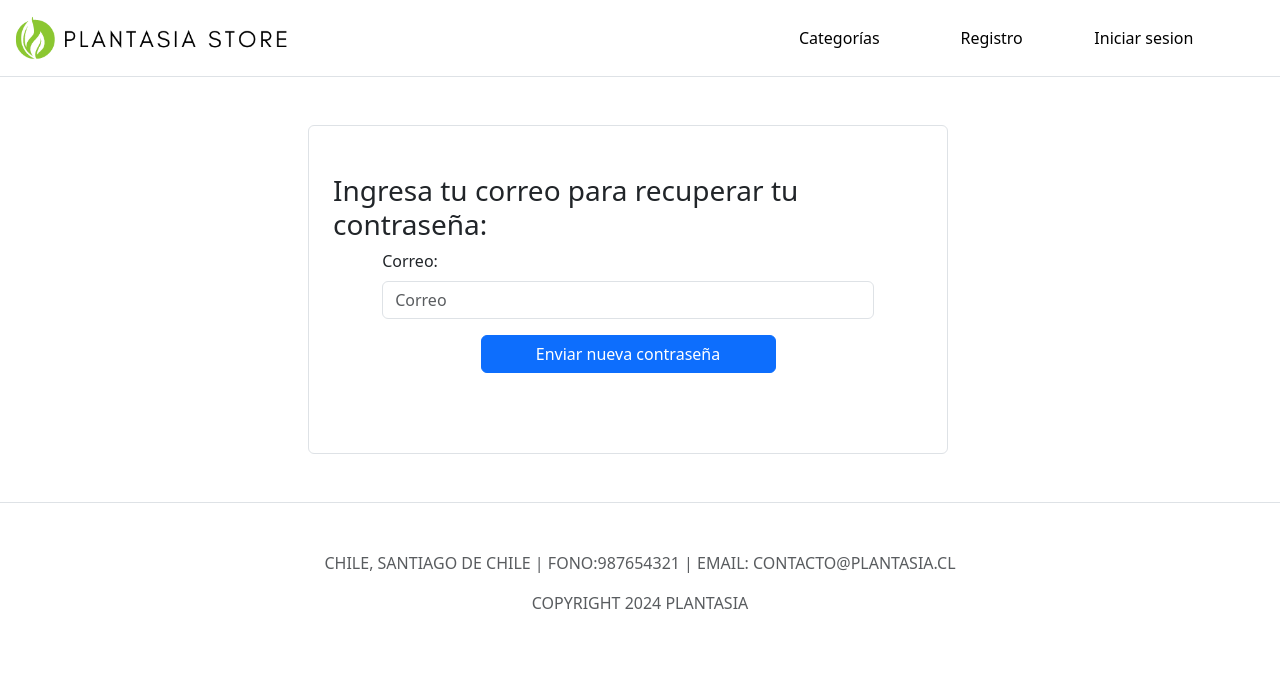
After one commit to AlvaroACB/PlantasiaApp, a Django app: page /recuperar/ in a window 1280 px wide. The commit adds this page. Shown: the top 678 px of the page. Run offline with Django 5.2, Linux system fonts and the light colour scheme; some libraries are stand-ins or nearby versions.

Commit message:
Recuperar contraseña añadido

```diff
--- a/core/forms.py
+++ b/core/forms.py
@@ -21,3 +21,8 @@ class FormCarrito(ModelForm):
     class Meta:
         model = Carrito
         fields = ['nombre_prod', 'valor_prod', 'cantidad_prod', 'producto', 'usuario']
+
+class FormRecuperar(ModelForm):
+    class Meta:
+        model = User
+        fields = ['email']
--- a/core/templates/inicioSesion.html
+++ b/core/templates/inicioSesion.html
@@ -19,7 +19,8 @@
                     required>
             </div>
 
-            <button class="btn btn-primary col-6">Iniciar sesion</button>
+            <button class="btn btn-primary col-6">Iniciar sesion</button><br>
+            <a href="/recuperar" class="btn btn-warning col-6">Recuperar contraseña</a>
 
             <div class="my-3">
                 {{error}}
--- /dev/null
+++ b/core/templates/recuperar.html
@@ -0,0 +1,24 @@
+{% extends 'base.html' %}
+
+{% block title %} Restablecer Contraseña  {% endblock %}
+
+{% block content %}
+<div class="row w-100 d-flex mt-5">
+    <div class="col-6 m-auto border rounded px-4 py-5 ">
+            <form class="d-flex flex-column align-items-center" action="" method="POST">
+                {% csrf_token %}
+                <h3>Ingresa tu correo para recuperar tu contraseña:</h3>
+                <div class="mb-3 col-10">
+                    <label for="email" class="form-label">Correo:</label>
+                    <input type="email" name="email" id="email" class="form-control" placeholder="Correo" required>
+                </div>
+
+                <button class="btn btn-primary col-6">Enviar nueva contraseña</button>
+
+                <div class="my-3">
+                    {{error}}
+                </div>
+            </form>
+    </div>
+</div>
+{% endblock %}
--- a/core/urls.py
+++ b/core/urls.py
@@ -1,5 +1,5 @@
 from django.urls import path
-from .views import index, perfil, registro, cerrarSesion, inicioSesion, categorias,productos, modificarPerfil, carrito, detalle, interior, exterior, suculentas, carnivoras, huerto, insumos, eliminar
+from .views import index, perfil, registro, cerrarSesion, inicioSesion, categorias,productos, modificarPerfil, carrito, detalle, eliminar, recuperar
 
 urlpatterns = [
         path('', index),
@@ -9,16 +9,12 @@ urlpatterns = [
         path('productos/<int:id>/', productos, name="productos"),
         path('detalle/<int:id>/', detalle, name="detalle"),
         path('detalle/', detalle, name='detalle'),
-        path('productos/interior/', interior),
-        path('productos/exterior/', exterior),
-        path('productos/suculentas/', suculentas),
-        path('productos/carnivoras/', carnivoras),
-        path('productos/huerto/', huerto),
-        path('productos/insumos/', insumos),
+
         path('carrito/', carrito, name='carrito'),
         path('eliminar/<int:id>/', eliminar, name="eliminar"),
         path('inicioSesion/', inicioSesion),
         path('cerrarSesion/', cerrarSesion),
         path('modificarPerfil/', modificarPerfil, name="modificarPerfil"),
+        path('recuperar/', recuperar),
 
 ]
--- a/core/views.py
+++ b/core/views.py
@@ -1,10 +1,11 @@
 from django.shortcuts import render, redirect
-from .forms import FormRegistro, FormInicioSesion, FormCarrito, FormModificarUsuario
+from .forms import FormRegistro, FormInicioSesion, FormCarrito, FormModificarUsuario, FormRecuperar
 from .models import UserProfile, Categoria, Producto, Carrito
 from django.contrib.auth.models import User
 from django.contrib.auth import authenticate, login, logout
 from django.contrib.auth.decorators import login_required
 from django.db import IntegrityError
+from django.core.exceptions import ObjectDoesNotExist
 
 
 def index(request):
@@ -83,24 +84,6 @@ def detalle(request, id):
         formulario.save()
     return render(request, 'detalle.html', {'productos': productos})
 
-def interior(request):
-    return render(request, 'productos/interior.html')
-
-def exterior(request):
-    return render(request, 'productos/exterior.html')
-
-def suculentas(request):
-    return render(request, 'productos/suculentas.html')
-
-def carnivoras(request):
-    return render(request, 'productos/carnivoras.html')
-
-def huerto(request):
-    return render(request, 'productos/huerto.html')
-
-def insumos(request):
-    return render(request, 'productos/insumos.html')
-
 @login_required
 def carrito(request):
     usuario = request.user.id
@@ -125,3 +108,28 @@ def modificarPerfil(request):
             print("listooo")
             return redirect('/perfil')
     return render(request, 'modificarPerfil.html')
+
+def recuperar(request):
+    datos = {
+        'form': FormRecuperar()
+    }
+    datosErr = {
+        'form': FormRecuperar(),
+        'error': "Correo inexistente."
+    }
+    if request.method == 'POST':
+        email = request.POST['email']
+        try:
+            email_recuperar = User.objects.get(email=email)
+            x=email_recuperar.email
+        except ObjectDoesNotExist:
+            return render(request, 'recuperar.html', datosErr)
+        if email ==  x:
+            datos = {
+            'form': FormRecuperar(),
+            'error': "Su contraseña fue enviada a su correo"
+            }
+            return render(request, 'recuperar.html', datos)
+        else:
+            return render(request, 'recuperar.html', datosErr)
+    return render(request, 'recuperar.html', datos)
```
